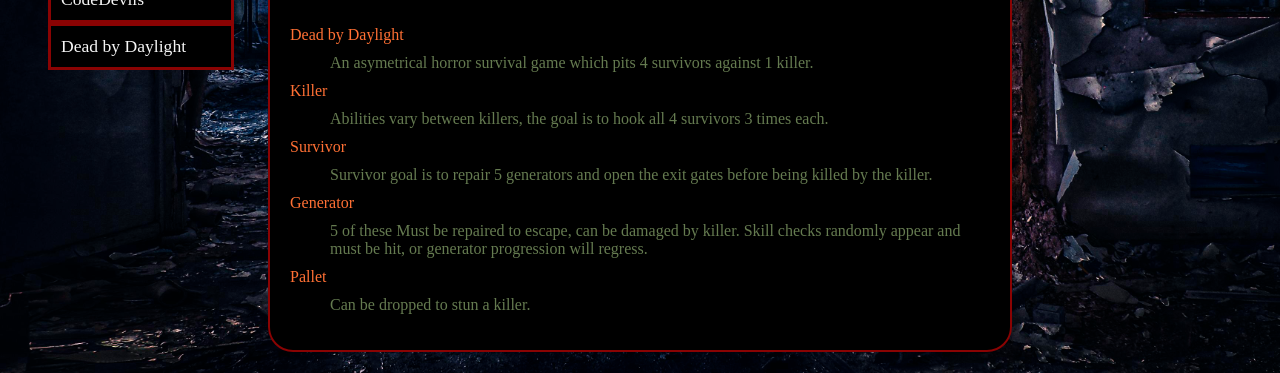
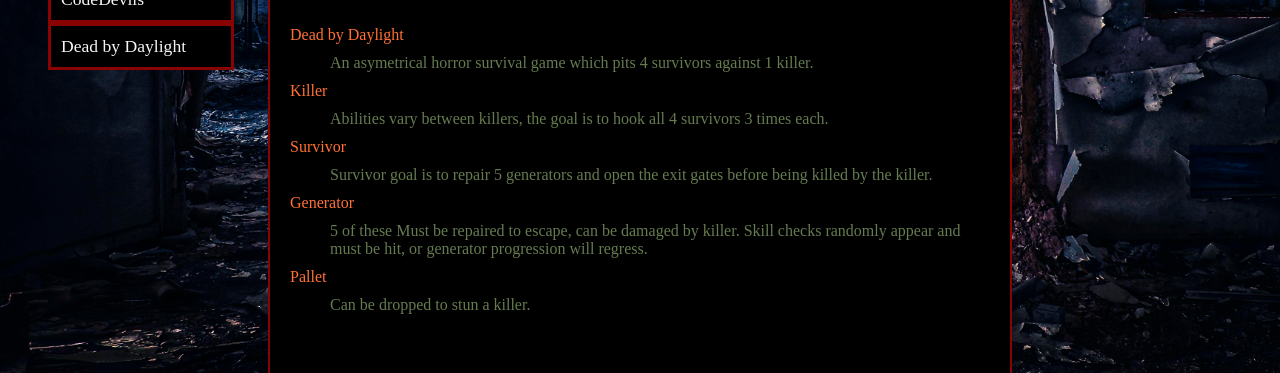
Before and after one commit to JeremyDoubleday/jeremydoubleday.github.io, a plain HTML site: page index.html in a window 1280 px wide. Shown: the part 425-798 px from the top of the page. Drawn offline with Linux system fonts and the light colour scheme.

Commit message:
updating with comments

```diff
--- a/allKills.js
+++ b/allKills.js
@@ -1,3 +1,7 @@
+/*
+    This is a JSON file being used to hold all killer perks in an object.
+*/
+
 var allKills = [
     {
         "_id": "5f47fdbad80cf12dc4ac06c4",
--- a/allPerks.js
+++ b/allPerks.js
@@ -1,3 +1,7 @@
+/*
+    This is a JSON file being used to store as an object to hold all perks
+*/
+
 var allPerks = [
     {
         "_id": "5f46d9afa3777022ec626079",
--- a/allSurvs.js
+++ b/allSurvs.js
@@ -1,3 +1,7 @@
+/*
+    This is a JSON file that is being stored to hold all Survivor perks
+*/
+
 var allSurvs = [
     {
         "_id": "5f47fd6ed80cf12dc4ac06b2",
--- a/mainStyles.css
+++ b/mainStyles.css
@@ -64,7 +64,7 @@ header nav ul li a {
      border-radius: 25px;
      padding: 20px;
      width: 700px;
-     height: 400px;
+     height: 500px;
  }
 
  #mainBody h2 {
```
Also changed, not shown: mainScripts.js (+15 -0 lines), myFaves.js (+11 -2 lines).
